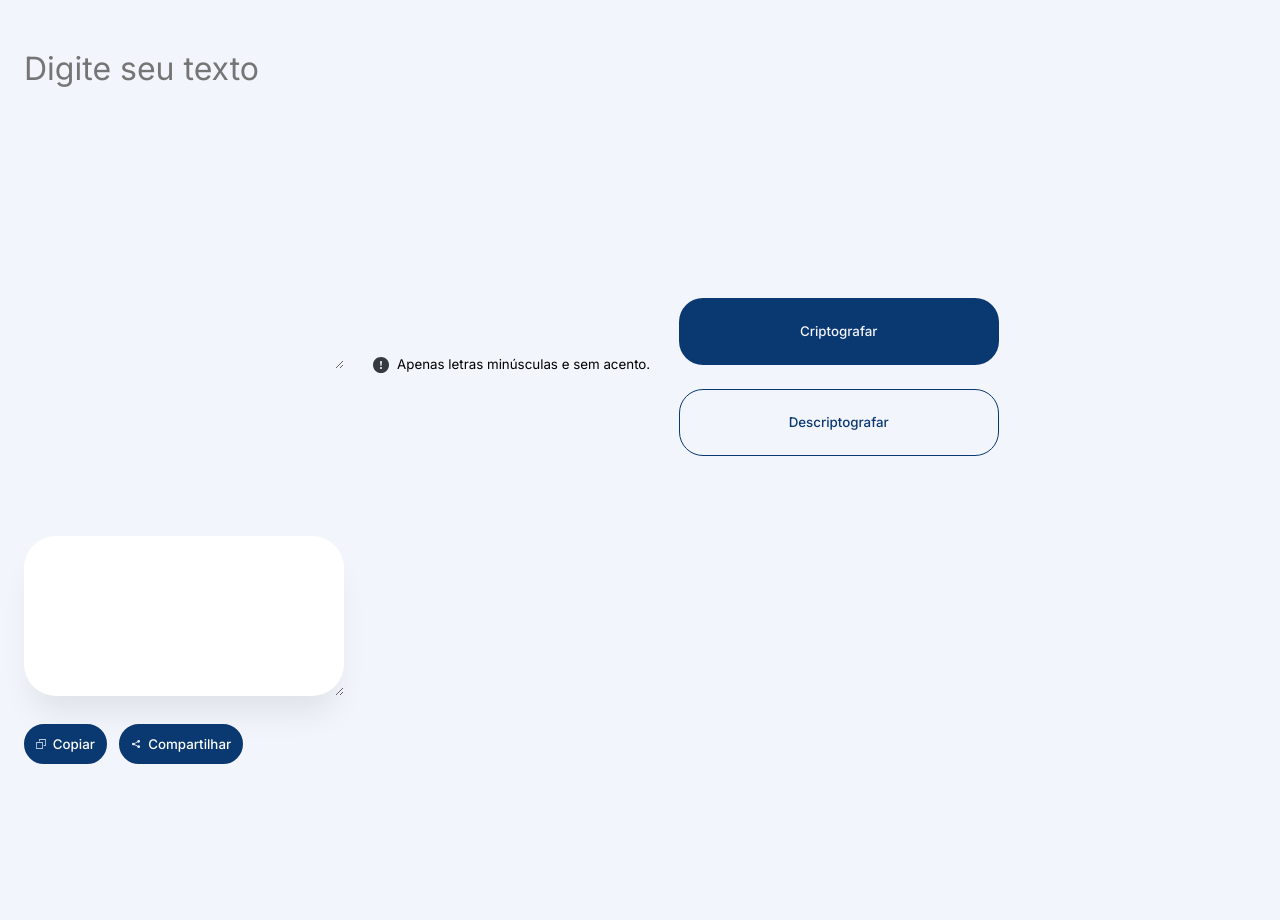
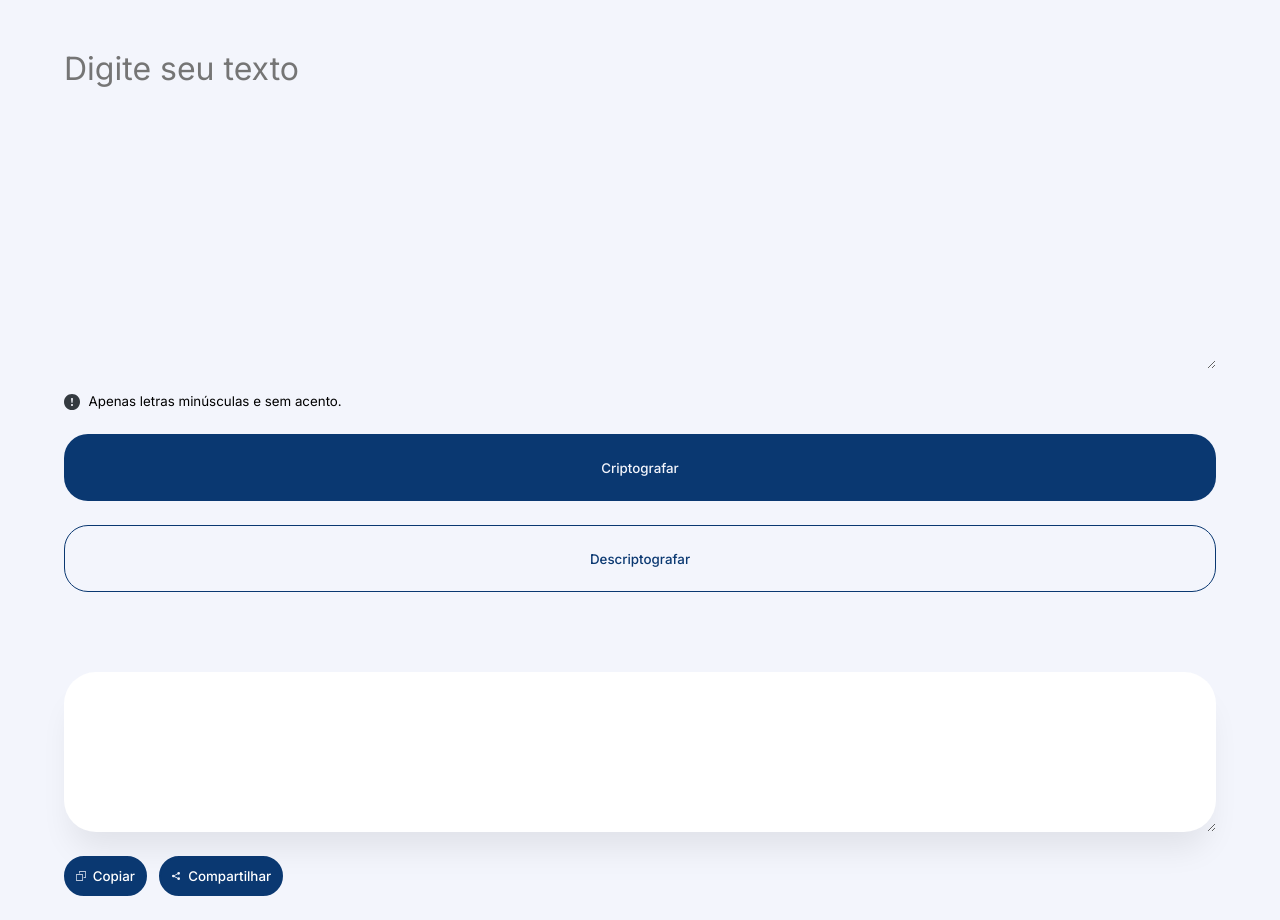
Before and after one commit to p-lacerda/encrypt-code, a website: page index.html in a window 1280 px wide. Shown: the part 75-995 px from the top of the page. Before the commit the page ends 863 px from the top, so only its background shows below. Drawn offline with Linux system fonts and the light colour scheme.

Commit message:
Update css

```diff
--- a/index.html
+++ b/index.html
@@ -21,23 +21,23 @@
       <button id="encryptButton">Criptografar</button>
       <button id="decryptButton">Descriptografar</button>
       </div>
-  </main>
-  <bottom>
-    <label>
       <textarea id="result" placeholder="Nenhuma mensagem encontrada. ">
       </textarea>
+      <bottom>
           <div class="bottom">
-        <button class="button-bottom">
-          <img src="./images/Copy.svg" id="copy" alt="">
+            <label for="copy">
+              <button class="button-bottom" id="copy">
+              <img src="./images/Copy.svg" alt="">
                 Copiar
               </button>
+            </label>
             <button class="button-bottom">
               <img src="./images/Share.svg" alt="">
               Compartilhar
             </button>
           </div>
-    </label>
       </bottom>
+  </main>
   <script src="script.js"></script>
 </body>
 </html>
--- a/style.css
+++ b/style.css
@@ -11,16 +11,25 @@
 
 body {
     background-color: #F3F5FC;
+    display: flex;
+    flex-direction: column;
 }
 
 #head {
     margin: 1.5rem;
 }
 
+main {
+  width: 90%;
+  display: flex;
+  flex-direction: column;
+  align-self: center;
+}
+
 #campo-texto {
     margin-top: 1.5rem;
-    margin-left: 1.5rem;
-    width: 20rem;
+    /* margin-left: 1.5rem; */
+    max-width: auto;
     min-height: 20rem;
     height: auto;
     font-size: xx-large;
@@ -35,7 +44,7 @@ body {
     display: inline-block;
     margin-top: 1.5rem;
     font-size: smaller;
-    margin-left: 1.5rem;
+    /* margin-left: 1.5rem; */
 
 }
 
@@ -114,8 +123,8 @@ font-weight: 500;
 .buttons {
 /* Auto layout */
 display: inline-block;
-margin-left: 1.5rem;
-width: 20rem;
+/* margin-left: 1.5rem; */
+width: auto;
 flex-direction: column;
 text-align: center;
 vertical-align: middle;
@@ -124,10 +133,9 @@ padding: 0px;
 
 #result {
 padding: 32px;
+max-width: auto;
 margin-top: 5rem;
-margin-left: 1.5rem;
 min-height: 6rem;
-width: 256px;
 outline: none;
 overflow: hidden;
 
@@ -136,10 +144,6 @@ background: #FFFFFF;
 
 box-shadow: 0px 24px 32px -8px rgba(0, 0, 0, 0.08);
 border-radius: 32px;
-}
-
-.bottom {
-    margin-left: 1.5rem;
 }
 
 .button-bottom {
```
Lines whose indentation alone changed are shown as unchanged.
